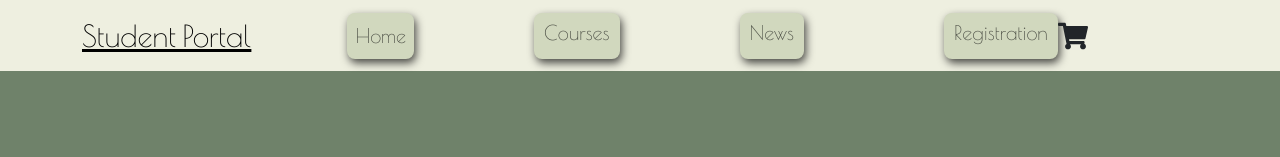
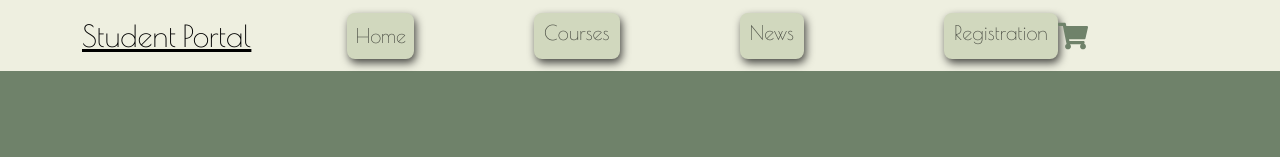
Before and after one commit to idasoderlund/student-portal, a React (Vite) app: page / in a window 1280 px wide. Shown: the top 157 px of the page. Built offline with nearby package versions, Linux system fonts and the light colour scheme; a web font is replaced by a local one.

Commit message:
added css to cart as inline styles

```diff
--- a/src/components/CourseCart.jsx
+++ b/src/components/CourseCart.jsx
@@ -26,7 +26,7 @@ function CourseCart() {
     <div style={{ position: "relative", display: "inline-block" }}>
       <FaShoppingCart
         size={30}
-        style={{ cursor: "pointer" }}
+        style={{ cursor: "pointer", color: "#6f826a" }}
         onClick={toggleDropDown}
         title="My courses"
       />
```
